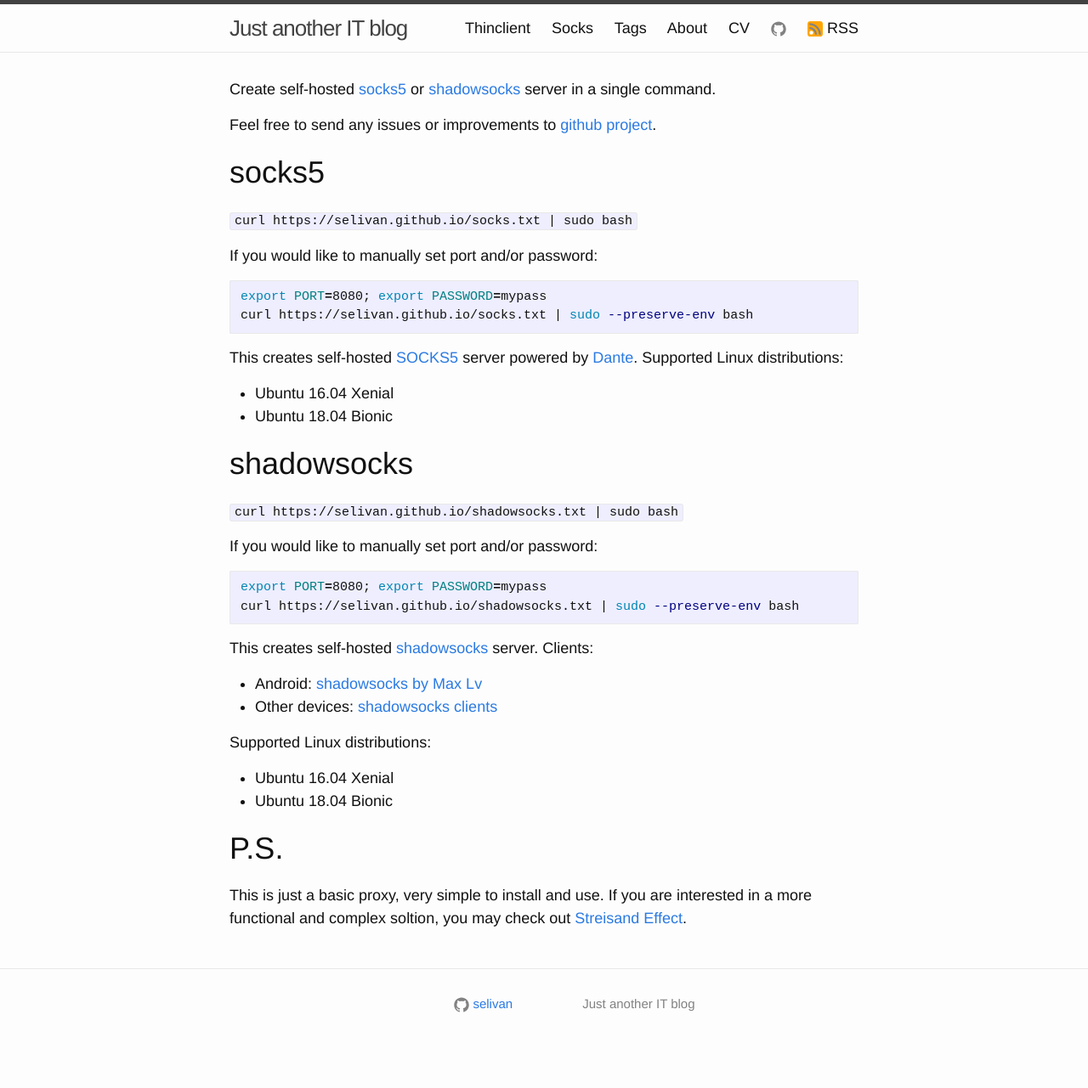
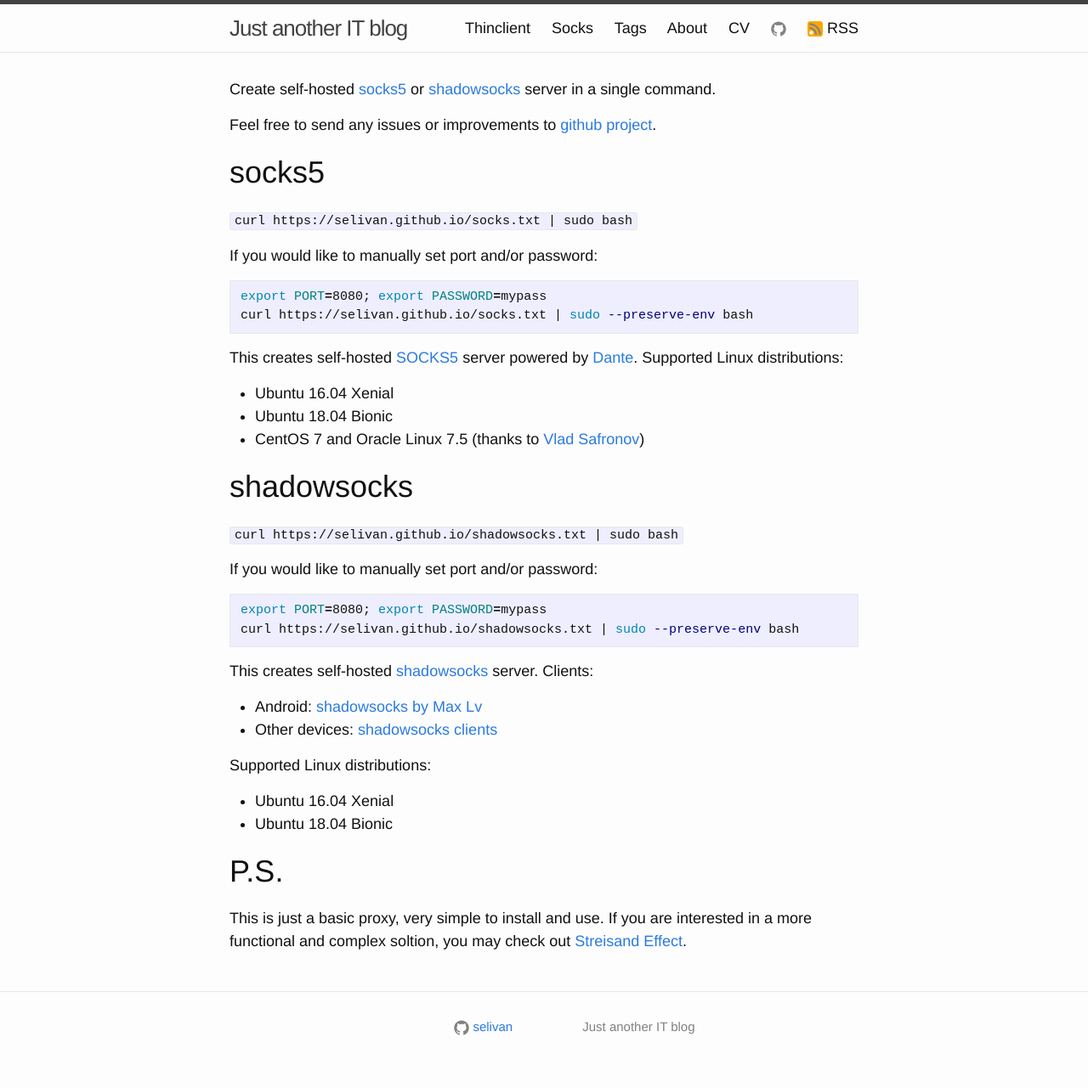
Before and after one commit to selivan/selivan.github.io, a Jekyll site: the page built from socks/index.md, in a window 1280 px wide. Shown: the whole page at 85% size. Built offline with Jekyll 4.4.1, drawn with Linux system fonts in a browser that asks for light colours; before the commit the page ends 1254 px from its top, so only the background shows below that.

Commit message:
Update index.md

```diff
--- a/socks/index.md
+++ b/socks/index.md
@@ -20,6 +20,7 @@
 
 * Ubuntu 16.04 Xenial
 * Ubuntu 18.04 Bionic
+* CentOS 7 and Oracle Linux 7.5 (thanks to [Vlad Safronov](https://github.com/vladsf))
 
 # shadowsocks
 
```
